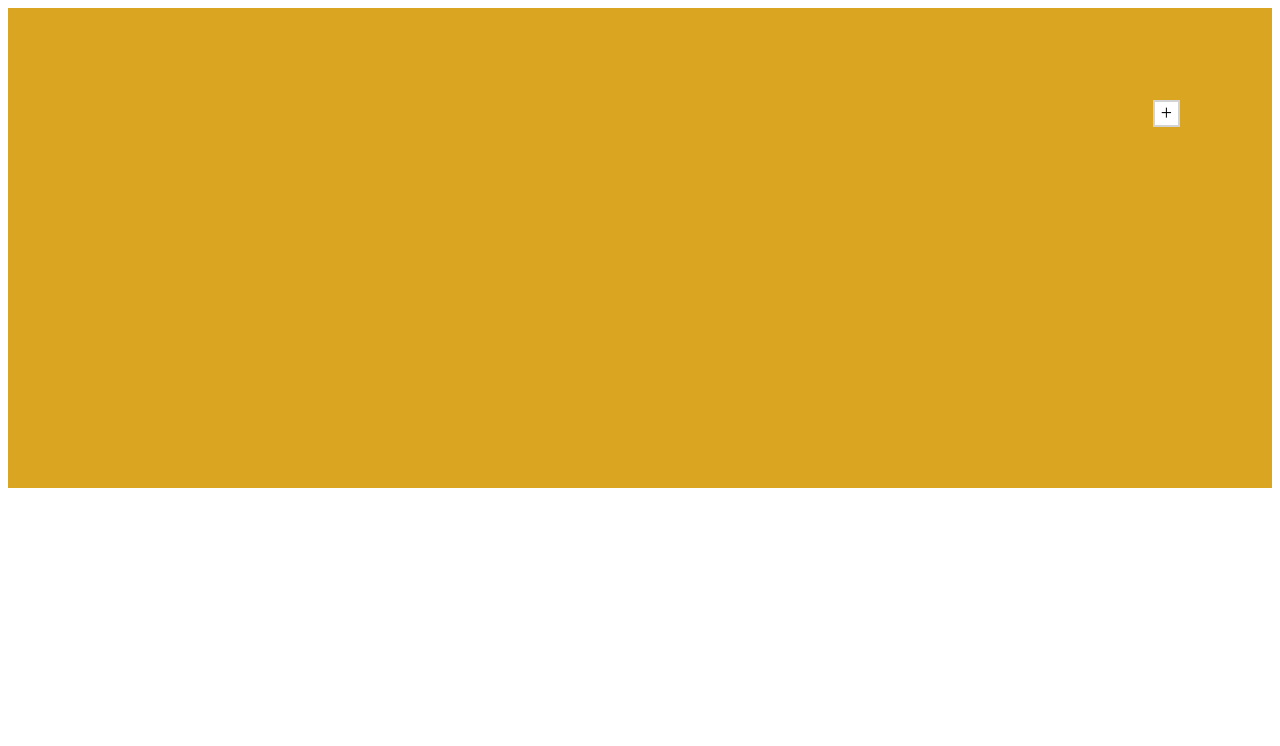
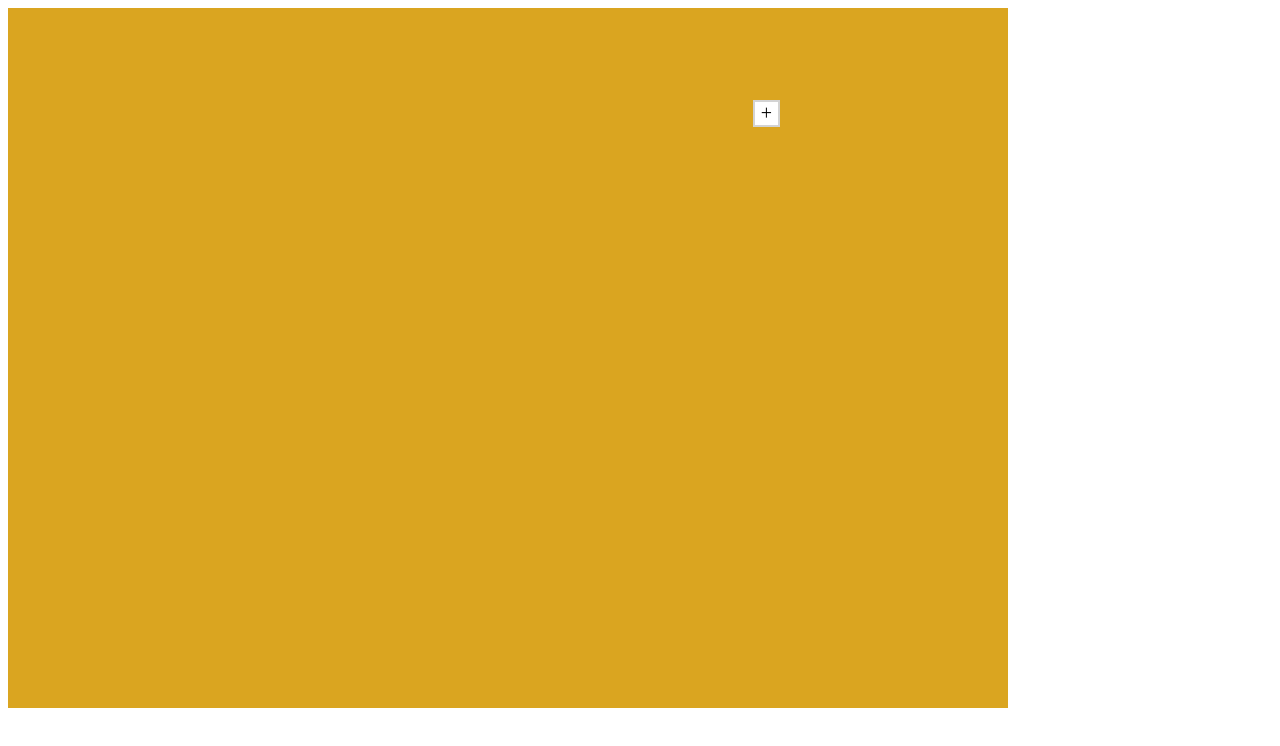
Before and after one commit to code-123-sudo/Round1Assignment, a React (Create React App) app: page / in a window 1280 px wide. Shown: the top 746 px of the page. Built offline with nearby package versions, Linux system fonts and the light colour scheme.

Commit message:
fix notice board dimensions

```diff
--- a/src/components/DragAndDrop/DragAndDrop.js
+++ b/src/components/DragAndDrop/DragAndDrop.js
@@ -17,7 +17,7 @@ const  DragAndDrop = (props) => {
 
 				let x1 = props.xPosition + event.clientX - initialMousePosition.x;
 				let y1 = props.yPosition + event.clientY - initialMousePosition.y;
-
+				if ( x1 > 800 || y1 > 400 ) check = false;
 				for ( let i = 0; i < props.notesList.length; i++ ) {
 					if ( props.notesList[i].isPinned ) {
 						let x2 = props.notesList[i].xPosition;
@@ -31,7 +31,6 @@ const  DragAndDrop = (props) => {
 						{
 							check = false;
 						}
-
 					}
 				}
 
--- a/src/components/DragDropBoard/DragDropBoard.css
+++ b/src/components/DragDropBoard/DragDropBoard.css
@@ -1,8 +1,8 @@
 .board{
 	display: flex;
 	flex-direction: row;
-	width: 100vw;
-	height: 60vh;
+	width: 1000px;
+	height: 700px;
 	background-color: #DAA520;
 }
 
@@ -15,7 +15,7 @@
 	display: flex;
 	align-items: center;
 	justify-content: center;
-	right: 100px;
+	right: 500px;
 	top: 100px;
 	font-size: 20px;
 	font-weight: 400;
```
